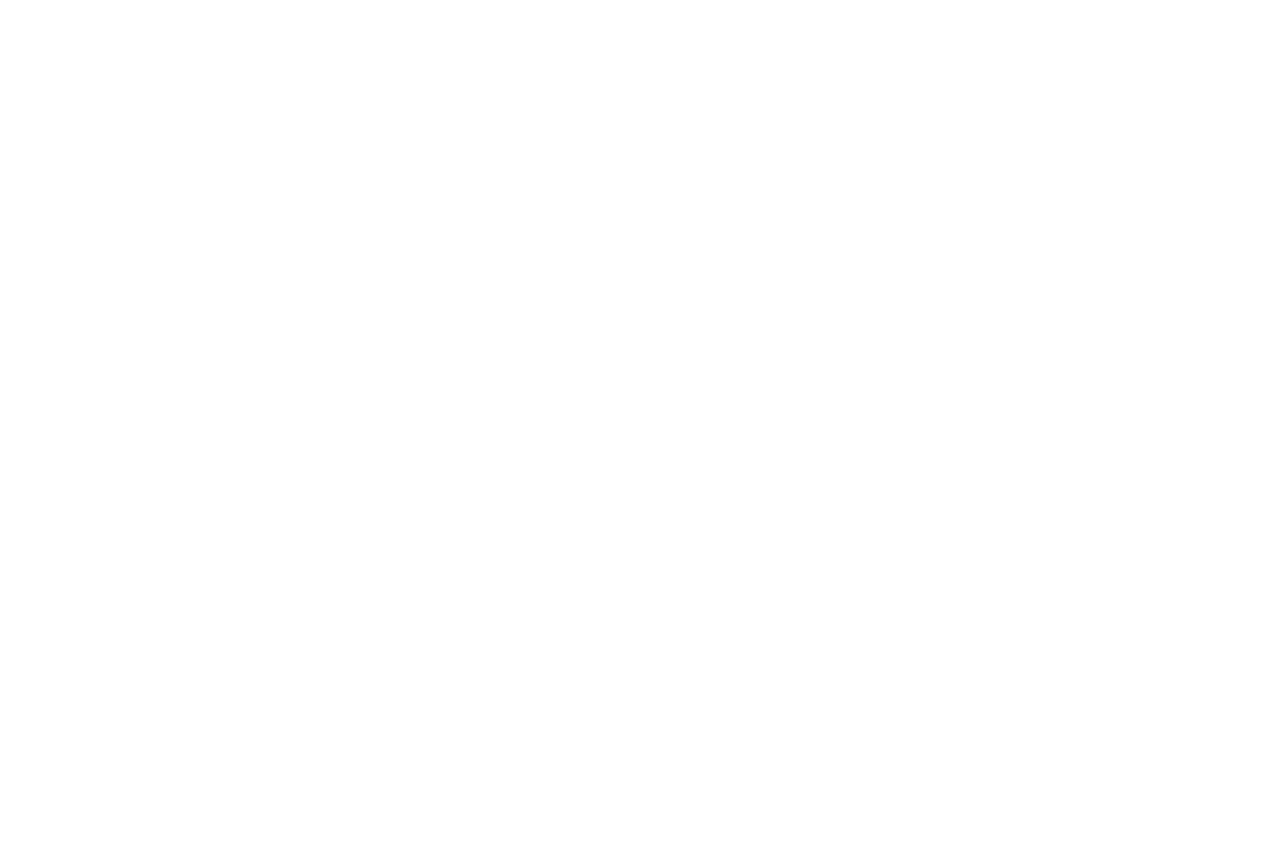
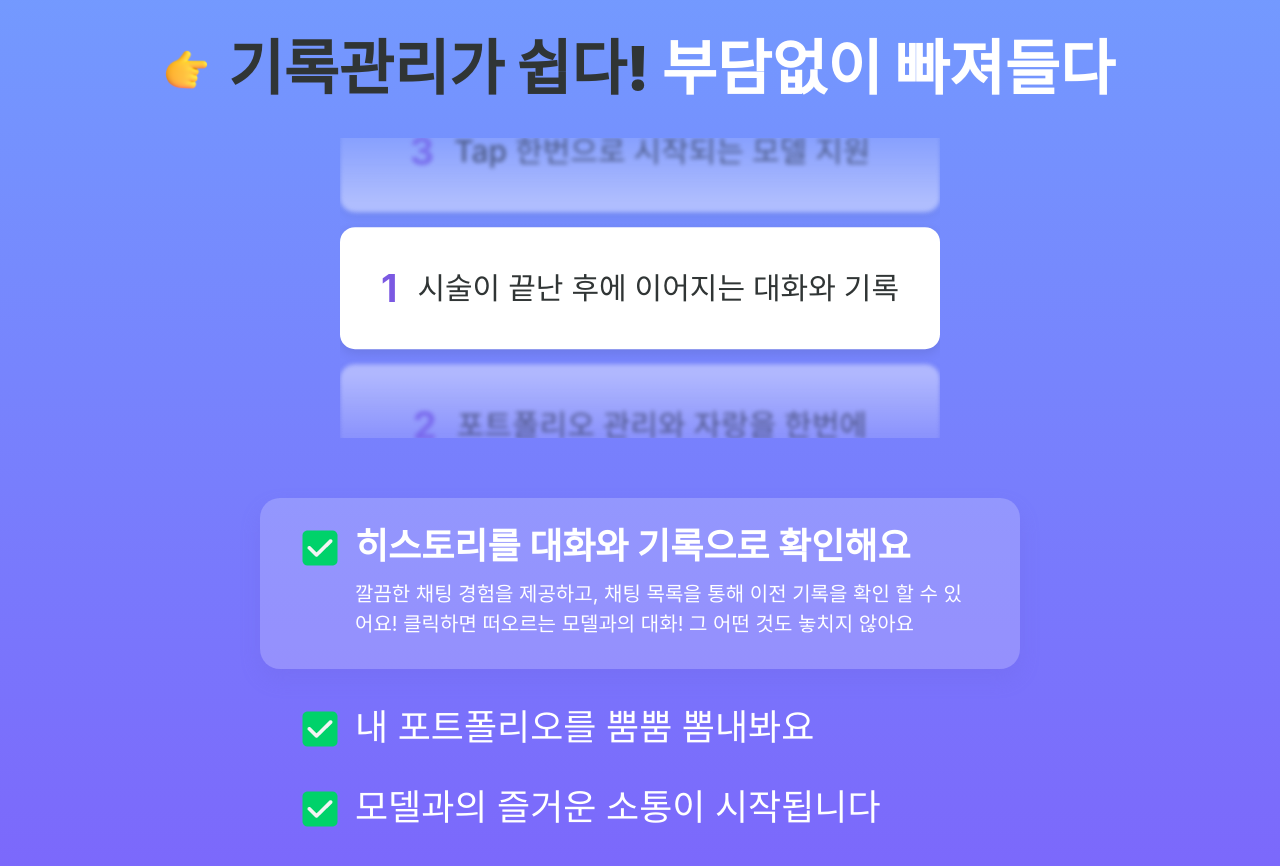
Before and after one commit to JAGORING/memong_, a React (Create React App) app: page / in a window 1280 px wide. Shown: the part 4631-5497 px from the top of the page. Before the commit the page ends 4477 px from the top, so only its background shows below. Built offline with nearby package versions, Linux system fonts and the light colour scheme; a web font is replaced by a local one.

Commit message:
UserViewSection 추가

```diff
--- a/src/components/UserViewSection.jsx
+++ b/src/components/UserViewSection.jsx
@@ -1,22 +1,318 @@
-import React from 'react';
+import React, { useEffect, useState } from 'react';
 import styled from 'styled-components';
 
-import Note from '../assets/images/image_note.png';
+import PointHand from '../assets/images/point-hand.png';
+import CheckMark from '../assets/images/check-mark.png';
 
 import { breakpoints } from '../styles/theme';
+import { Swiper, SwiperSlide } from 'swiper/react';
+import { Pagination } from 'swiper';
+import 'swiper/css';
 
 const UserViewSection = () => {
-  return <Section></Section>;
+  const [currentSlideIndex, setCurrentSlideIndex] = useState(0);
+  const handleSlideChange = (swiper) => {
+    setCurrentSlideIndex(swiper.activeIndex % 3);
+  };
+  return (
+    <Section className="flex-column">
+      <div className="title flex-row">사용자 화면</div>
+      <div className="sub-title flex-row">
+        <img src={PointHand} alt="title icon" />
+        <h3>
+          기록관리가 쉽다! <span>부담없이 빠져들다</span>
+        </h3>
+      </div>
+      <SlidePoints>
+        <div className="point-slide">
+          <div class="overlay"></div>
+          <Swiper
+            direction={'vertical'}
+            loop={true}
+            modules={[Pagination]}
+            pagination={{ clickable: true }}
+            centeredSlides={true}
+            spaceBetween={15}
+            slidesPerView={2.3}
+            onSlideChange={handleSlideChange}
+          >
+            <SwiperSlide className="flex-row">
+              <div className="point-item flex-row">
+                <span>1</span> 시술이 끝난 후에 이어지는 대화와 기록
+              </div>
+            </SwiperSlide>
+            <SwiperSlide className="flex-row">
+              <div className="point-item flex-row">
+                <span>2</span> 포트폴리오 관리와 자랑을 한번에
+              </div>
+            </SwiperSlide>
+            <SwiperSlide className="flex-row">
+              <div className="point-item flex-row">
+                <span>3</span> Tap 한번으로 시작되는 모델 지원
+              </div>
+            </SwiperSlide>
+          </Swiper>
+        </div>
+        <ul className="point-desc-ul">
+          {pointDescArr.map((item, index) => (
+            <li key={index} className={`point-desc ${index === currentSlideIndex ? 'active' : 'none'}`}>
+              <div className="point-desc-title flex-row start">
+                <img src={CheckMark} alt="check mark" />
+                <div className="flex-column start">
+                  <span>{item.title}</span>
+                  <p>{item.description}</p>
+                </div>
+              </div>
+            </li>
+          ))}
+        </ul>
+      </SlidePoints>
+    </Section>
+  );
 };
 export default UserViewSection;
 
 const Section = styled.section`
-  display: flex;
-  flex-direction: column;
-  justify-content: center;
-  align-items: center;
+  background: ${(props) => props.theme.UserViewBackGrdgroudColor};
+  padding: 80px 0;
   ${breakpoints.medium} {
   }
   ${breakpoints.small} {
   }
+
+  .title {
+    width: 240px;
+    height: 72px;
+    background-color: ${(props) => props.theme.UserViewDarkGrayColor};
+    color: ${(props) => props.theme.whiteColor};
+    font-size: 1.75rem;
+    font-weight: 700;
+    opacity: 0.9;
+
+    border-radius: 35px;
+    margin-bottom: 40px;
+    ${breakpoints.medium} {
+      width: 165px;
+      height: 51px;
+      font-size: 1.3rem;
+    }
+    ${breakpoints.small} {
+      width: 90px;
+      height: 30px;
+      font-size: 0.875rem;
+    }
+  }
+
+  .sub-title {
+    margin-bottom: 40px;
+    gap: 20px;
+    img {
+      width: 2.7rem;
+      height: 3rem;
+    }
+    h3 {
+      font-size: 3.75rem;
+      font-weight: 900;
+      color: ${(props) => props.theme.mainH1GrayColor};
+      span {
+        color: ${(props) => props.theme.whiteColor};
+      }
+    }
+    ${breakpoints.medium} {
+      img {
+        width: 2.7rem;
+        height: 3rem;
+      }
+      h3 {
+        font-size: 2.5rem;
+        font-weight: 700;
+      }
+    }
+    ${breakpoints.small} {
+      img {
+        width: 1.3rem;
+        height: 1.625rem;
+      }
+      h3 {
+        font-size: 1.25rem;
+        font-weight: 900;
+      }
+    }
+  }
 `;
+
+const SlidePoints = styled.div`
+  .swiper {
+    width: 600px;
+    height: 300px;
+    ${breakpoints.medium} {
+      width: 460px;
+      height: 225px;
+    }
+    ${breakpoints.small} {
+      width: 320px;
+      height: 150px;
+    }
+  }
+  .swiper-slide {
+    text-align: center;
+    box-shadow: 0px 3.8500001430511475px 11.550000190734863px 0px #0000001a;
+    border-radius: 15px;
+
+    opacity: 0.6;
+    filter: blur(2px);
+    transition: 0.3s;
+
+    &.swiper-slide-prev {
+      background: linear-gradient(180deg, rgba(255, 255, 255, 7e-5) 13.33%, rgba(255, 255, 255, 0.7) 91.11%);
+    }
+    &.swiper-slide-next {
+      background: linear-gradient(180deg, rgba(255, 255, 255, 0.7) 8.89%, rgba(255, 255, 255, 7e-5) 86.67%);
+    }
+    &.swiper-slide-active {
+      background-color: ${(props) => props.theme.whiteColor};
+      opacity: 1;
+      filter: none;
+    }
+
+    .point-item {
+      span {
+        font-size: 2.375rem;
+        font-weight: 700;
+        color: ${(props) => props.theme.UserViewPurpleColor};
+        margin-right: 20px;
+      }
+      font-size: 1.875rem;
+      font-weight: 500;
+      color: ${(props) => props.theme.mainH1GrayColor};
+      ${breakpoints.medium} {
+        span {
+          font-size: 1.8rem;
+        }
+        font-size: 1.4rem;
+      }
+      ${breakpoints.small} {
+        span {
+          font-size: 1.25rem;
+          font-weight: 700;
+          margin-right: 10px;
+        }
+        font-size: 1rem;
+        font-weight: 400;
+      }
+    }
+  }
+
+  .point-desc-ul {
+    margin-top: 60px;
+    .point-desc {
+      padding-left: 40px;
+      &:not(:first-of-type) {
+        margin-top: 40px;
+      }
+      &.active {
+        width: 760px;
+        height: 100%;
+
+        border-radius: 20px;
+        padding: 30px 40px;
+        box-shadow: 0px 10px 20px 0px #6b66e33d;
+        background-color: #ffffff33;
+        .point-desc-title {
+          font-weight: 700;
+        }
+      }
+      color: ${(props) => props.theme.whiteColor};
+
+      .point-desc-title {
+        gap: 15px;
+        img {
+          width: 2.5rem;
+          height: 2.5rem;
+        }
+        font-size: 2.25rem;
+        font-weight: 500;
+        p {
+          display: none;
+          margin: 15px 0 0;
+          font-weight: 400;
+          font-size: 1.25rem;
+          line-height: 30px;
+        }
+      }
+      &.active p {
+        display: block;
+      }
+    }
+    ${breakpoints.medium} {
+    margin-top: 40px;
+    &.active {
+      width: 540px;
+      height: 100%;
+
+      .point-desc-title {
+        font-weight: 700;
+        gap: 15px;
+        img {
+          width: 1.5rem;
+          height: 1.5rem;
+        }
+        font-size: 1.4rem;
+        p {
+          display: none;
+          font-weight: 400;
+          font-size: 1.3rem;
+          line-height: 30px;
+        }
+      }
+    }
+
+    }
+    ${breakpoints.small} {
+      .point-desc {
+        padding-left: 20px;
+        &:not(:first-of-type) {
+          margin-top: 20px;
+        }
+        &.active {
+          width: 320px;
+          border-radius: 10px;
+          padding: 10px 20px;
+          .point-desc-title {
+            font-weight: 700;
+          }
+        }
+        .point-desc-title {
+          gap:5px;
+          img {
+            width: 0.9rem;
+            height: 0.9rem;
+          }
+          font-size: 0.9rem;
+          font-weight: 700;
+          p {
+            margin: 5px 0 0;
+            font-size: 0.56rem;
+            line-height: 13px;
+          }
+        }
+  }
+`;
+
+const pointDescArr = [
+  {
+    title: '히스토리를 대화와 기록으로 확인해요',
+    description:
+      '깔끔한 채팅 경험을 제공하고, 채팅 목록을 통해 이전 기록을 확인 할 수 있어요! 클릭하면 떠오르는 모델과의 대화! 그 어떤 것도 놓치지 않아요',
+  },
+  {
+    title: '내 포트폴리오를 뿜뿜 뽐내봐요',
+    description:
+      '나의 노하우가 담긴 시술과 사진들을 포트폴리오에 차곡 차곡 모아보세요. 마이페이지에서 내 포트폴리오를 공개하여 내 콘테츠를 전시할 수 있습니다.',
+  },
+  {
+    title: '모델과의 즐거운 소통이 시작됩니다',
+    description:
+      '찾으시는 스타일링, 머리 길이, 머리 색을 한 번의 클릭으로 설정할 수 있어요. 간편한 온 오프 설정으로 모집 공고를 쉽게 올리고 내리죠!',
+  },
+];
--- a/src/styles/GlobalStyles.js
+++ b/src/styles/GlobalStyles.js
@@ -50,6 +50,25 @@
         width: calc(var(--vw, 1vw) * 100);
         height: calc(var(--vh, 1vh) * 100);
     }
+    .flex-row {
+        display: flex;
+    justify-content: center;
+    align-items: center;
+    &.start{
+    justify-content: left;
+    align-items: start;
+    }
+}
+    .flex-column {
+        display: flex;
+        flex-direction: column;
+    justify-content: center;
+    align-items: center;
+    &.start{
+        justify-content: left;
+        align-items: start;
+        }
+    }
 `;
 
 export default GlobalStyles;
--- a/src/styles/theme.js
+++ b/src/styles/theme.js
@@ -19,6 +19,9 @@
   StoryGrayColor: '#C8D3E1',
   StoryGray2Color: '#B7C6D9',
   StoryGray3Color: '#9A9A9A',
+  UserViewDarkGrayColor: '#373F49',
+  UserViewPurpleColor: '#7B59E2',
+  UserViewBackGrdgroudColor: 'linear-gradient(180deg, #72A2FF 0%, #7C66FB 100%)',
   grdText: `background: linear-gradient(to right, #72a4ff, #7d65fb);
   -webkit-background-clip: text;
   background-clip: text;
```
Also changed, not shown: src/assets/images/check-mark.png (added), src/assets/images/point-hand.png (added).
